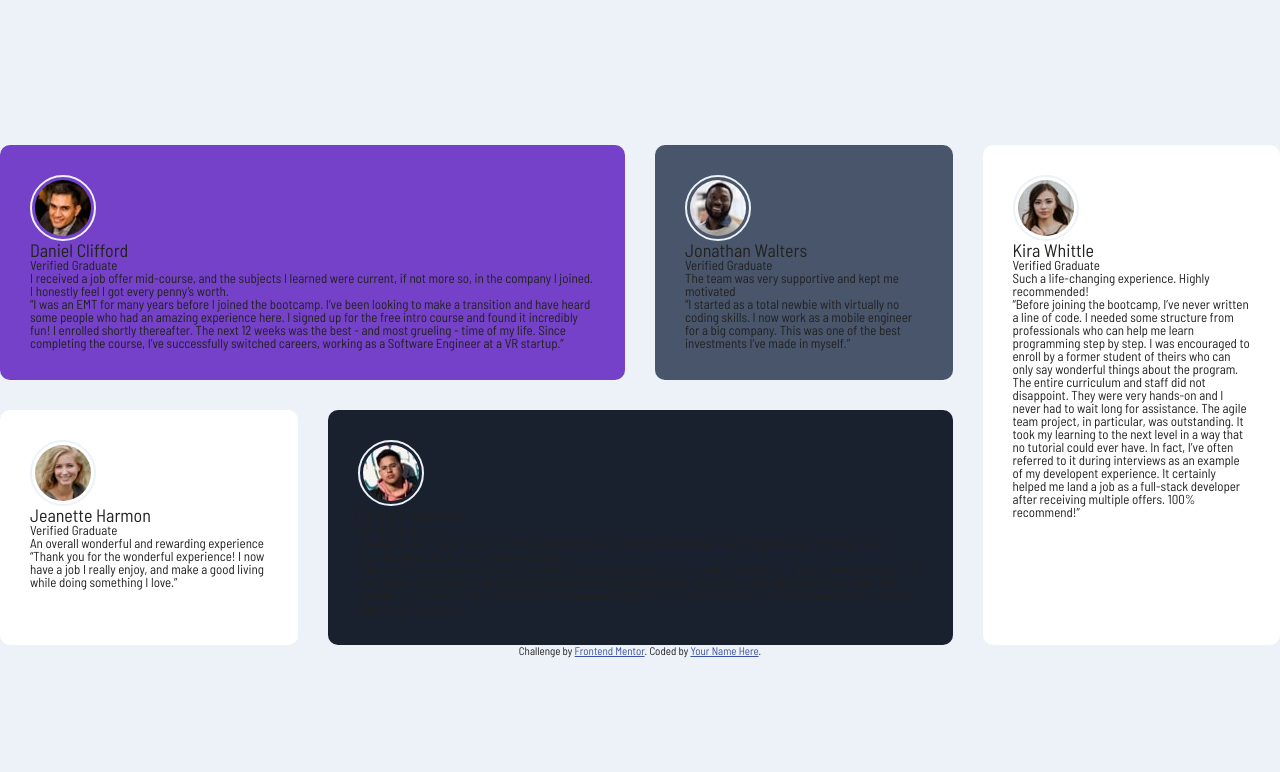
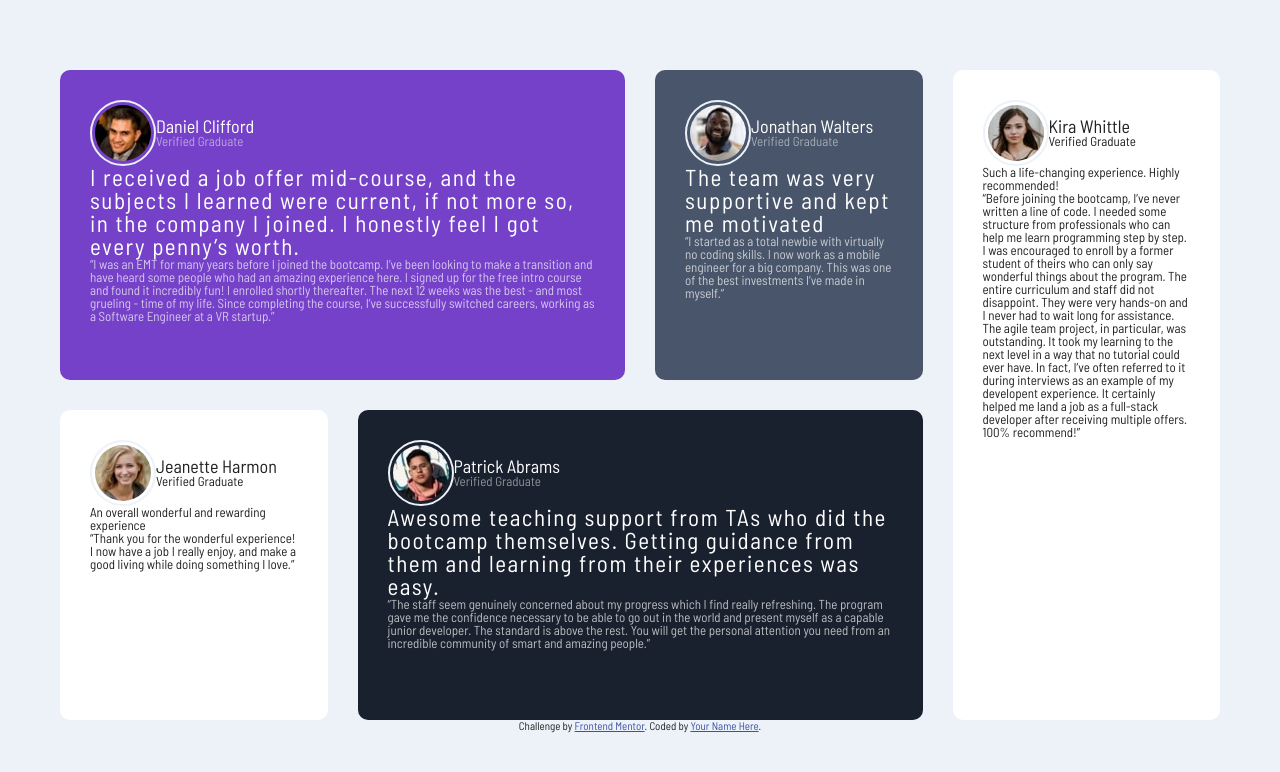
Before and after one commit to StefonSimmons/frontend_testimonial, a plain HTML site: page index.html in a window 1280 px wide. Drawn offline with Linux system fonts and the light colour scheme.

Commit message:
added border-box property for height 100%

```diff
--- a/index.html
+++ b/index.html
@@ -8,8 +8,8 @@
 
   <link rel="icon" type="image/png" sizes="32x32" href="./images/favicon-32x32.png">
   <link rel="preconnect" href="https://fonts.gstatic.com">
+  <link rel="stylesheet" href="./styles/reset.css">
   <link href="https://fonts.googleapis.com/css2?family=Barlow+Semi+Condensed&display=swap" rel="stylesheet">
-  <link rel="stylesheet" href="./styles/reset.css">
   <link rel="stylesheet" href="./styles/style.css">
   <title>Frontend Mentor | [Challenge Name Here]</title>
 
@@ -18,10 +18,13 @@
 <body>
   <div class='container-grid'>
     <div class="review-block review-one">
+      <header>
         <img src="./images/image-daniel.jpg" alt="daniel">
+        <div class="name-title-section">
           <h1>Daniel Clifford</h1>
           <h2>Verified Graduate</h2>
-
+        </div>
+      </header>
       <h3>
         I received a job offer mid-course, and the subjects I learned were current, if not more so,
         in the company I joined. I honestly feel I got every penny’s worth.
@@ -37,22 +40,28 @@
     </div>
 
     <div class="review-block review-two">
+      <header>
         <img src="./images/image-jonathan.jpg" alt="jonathan">
+        <div class="name-title-section">
 
           <h1>Jonathan Walters</h1>
           <h2>Verified Graduate</h2>
-
+        </div>
+      </header>
       <h3>The team was very supportive and kept me motivated</h3>
 
       <p>“I started as a total newbie with virtually no coding skills. I now work as a mobile engineer
         for a big company. This was one of the best investments I’ve made in myself.”</p>
     </div>
     <div class="review-block review-three">
+      <header>
         <img src="./images/image-jeanette.jpg" alt="jeanette">
+        <div class="name-title-section">
 
           <h1>Jeanette Harmon</h1>
           <h2>Verified Graduate</h2>
-
+        </div>
+      </header>
       <h3>An overall wonderful and rewarding experience</h3>
 
       <p>
@@ -61,11 +70,14 @@
       </p>
     </div>
     <div class="review-block review-four">
+      <header>
         <img src="./images/image-patrick.jpg" alt="patrick">
+        <div class="name-title-section">
 
           <h1>Patrick Abrams</h1>
           <h2>Verified Graduate</h2>
-
+        </div>
+      </header>
       <h3>
         Awesome teaching support from TAs who did the bootcamp themselves. Getting guidance from them and
         learning from their experiences was easy.
@@ -79,10 +91,13 @@
       </p>
     </div>
     <div class="review-block review-five">
+      <header>
         <img src="./images/image-kira.jpg" alt="kira">
+        <div class="name-title-section">
           <h1>Kira Whittle</h1>
           <h2>Verified Graduate</h2>
-
+        </div>
+      </header>
       <h3>Such a life-changing experience. Highly recommended!</h3>
 
       <p>
--- a/styles/style.scss
+++ b/styles/style.scss
@@ -27,17 +27,42 @@ body{
   display: grid;
   grid-template-columns: repeat(4,1fr);
   gap: 30px;
+  margin: 0 60px;
 }
 .review-block{
+  // border: red solid 1px;
   border-radius: 10px;
   padding: 30px;
+  height: 250px;
 }
 .review-one{
   grid-column: 1/span 2;
   background-color: $kinda-violet;
+  color: $white;
+  & h2{
+    opacity: .5;
+  }
+  & h3{
+    font-size: 23px;
+    letter-spacing: 1.5px;
+  }
+  & p{
+    opacity: .7;
+  }
 }
 .review-two{
   background-color: $dark-grey-blue;
+  color: $white;
+  & h2{
+    opacity: .5;
+  }
+  & h3{
+    font-size: 23px;
+    letter-spacing: 1.5px;
+  }
+  & p{
+    opacity: .7;
+  }
 }
 .review-three{
   background-color: $white;
@@ -45,10 +70,23 @@ body{
 .review-four{
   grid-column: 2/span 2;
   background-color: $blackish-blue;
+  color: $white;
+  & h2{
+    opacity: .5;
+  }
+  & h3{
+    font-size: 23px;
+    letter-spacing: 1.5px;
+  }
+  & p{
+    opacity: .7;
+  }
 }
 .review-five{
   grid-column: 4;
   grid-row: 1/span 2;
+  height: 100%;
+  box-sizing: border-box;
   background-color: $white;
 }
 
@@ -57,6 +95,10 @@ img{
   border: $light-grey-blue solid 2px;
   padding: 3px;
 }
+header{
+  display: flex;
+  align-items: center;
+}
 
 h1{
   font-size: 18px;
```
Also changed, not shown: styles/style.css, 1 other file. Lines whose indentation alone changed are shown as unchanged.
